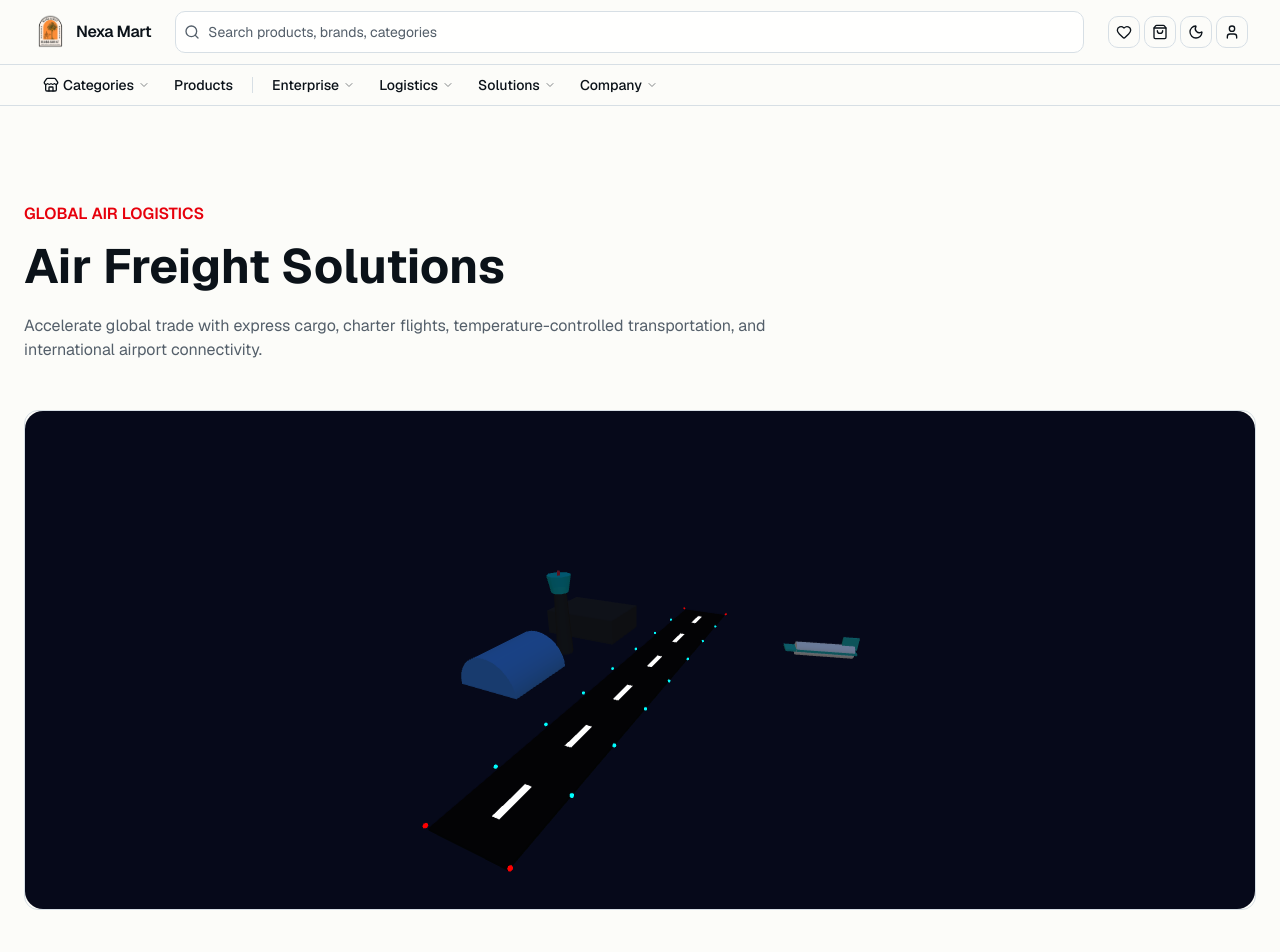
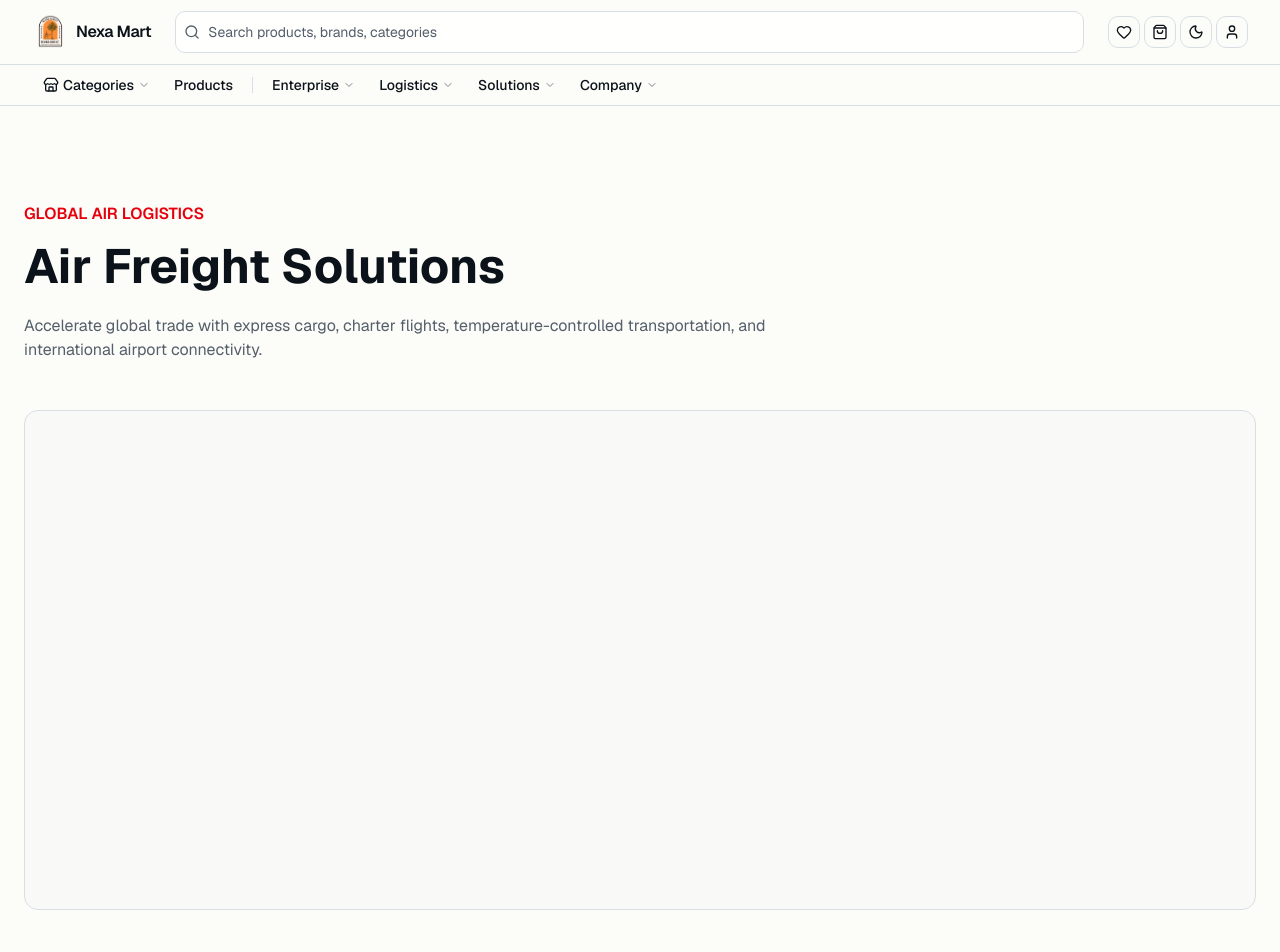
Before and after one commit to farid22022/Nexa-Mart, a Next.js app: page /air-freight in a window 1280 px wide. Shown: the top 952 px of the page. Built offline with nearby package versions, Linux system fonts and the light colour scheme.

Commit message:
air-fridge

```diff
--- a/src/app/air-freight/page.tsx
+++ b/src/app/air-freight/page.tsx
@@ -1,11 +1,4 @@
 import { Plane, Globe, Shield, Thermometer } from "lucide-react";
-import dynamic from "next/dynamic";
-
-const AirportScene = dynamic(
-  () => import("@/components/3d/AirportScene").then((m) => m.AirportScene),
-  { ssr: false, loading: () => <div className="h-full w-full bg-muted/20 rounded-xl" /> }
-);
-
 const services = [
   {
     title: "Express Cargo",
@@ -51,9 +44,7 @@ export default function AirFreightPage() {
           connectivity.
         </p>
 
-        <div className="h-[500px] border rounded-xl overflow-hidden mb-16">
-          <AirportScene />
-        </div>
+        <div className="h-[500px] border rounded-xl overflow-hidden mb-16 bg-muted/20" />
 
         <div className="grid md:grid-cols-2 lg:grid-cols-4 gap-6">
           {services.map((service) => (
```
